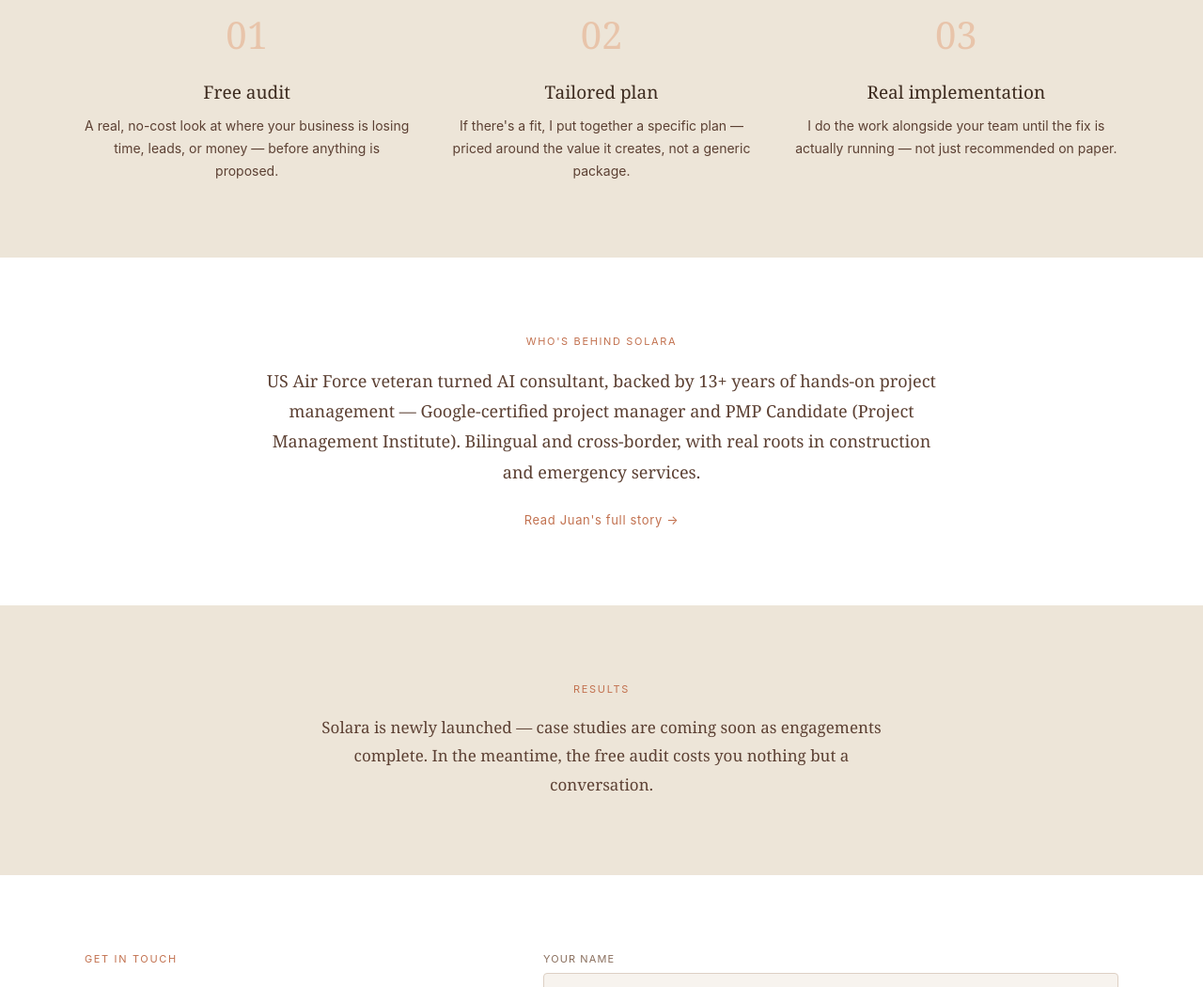
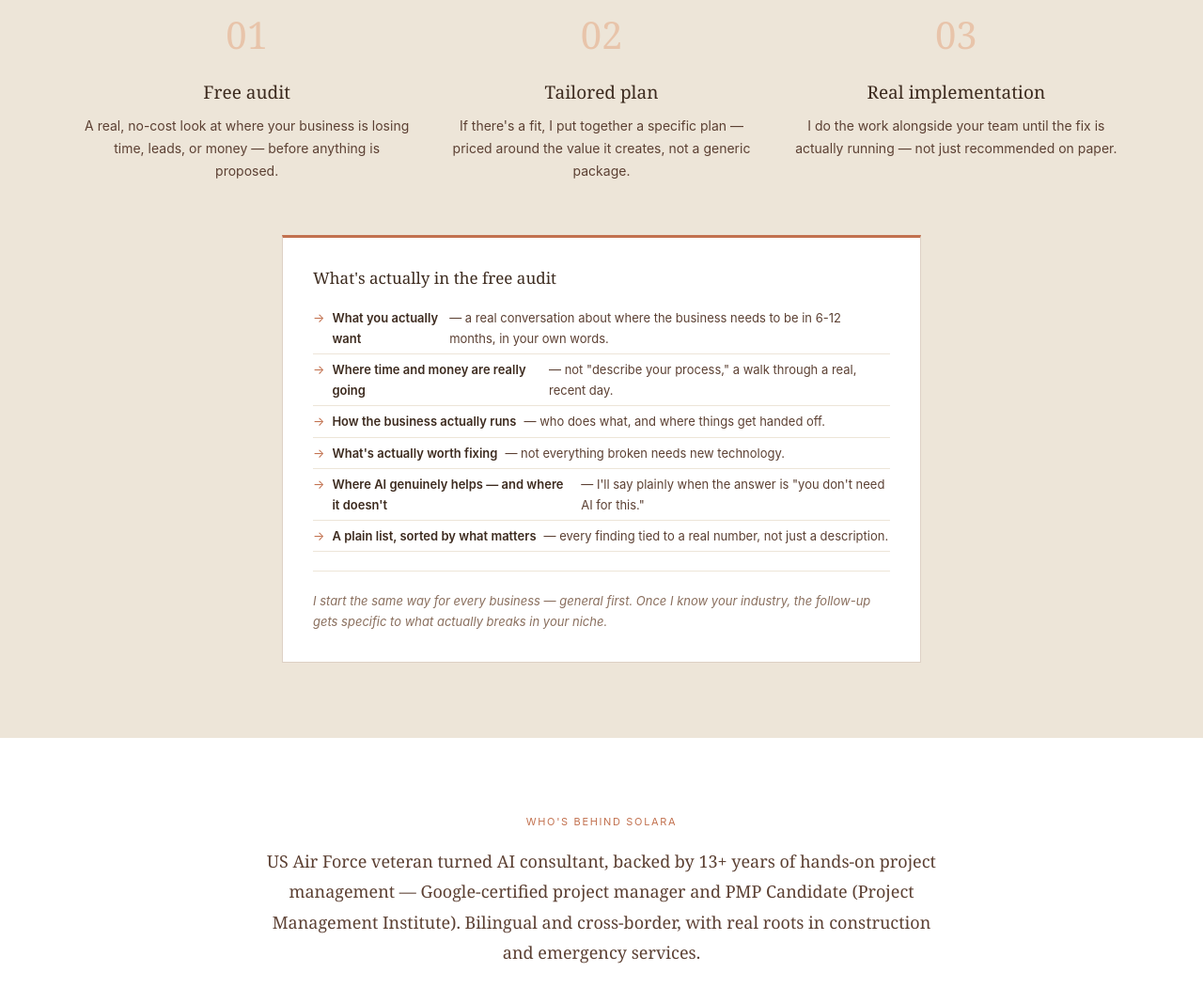
Before and after one commit to boeckh-gif/solarassoc-website, a website: page public/index.html in a window 1280 px wide. Shown: the part 2548-3598 px from the top of the page at 94% size. Drawn offline with Linux system fonts and the light colour scheme.

Commit message:
Expand How It Works with full audit process detail

```diff
--- a/public/index.html
+++ b/public/index.html
@@ -130,6 +130,11 @@
     .how-number { font-family: Georgia, serif; font-size: 2.5rem; color: var(--terra-light); margin-bottom: 1rem; }
     .how-title { font-size: 1.1875rem; color: var(--earth); margin-bottom: 0.75rem; }
     .how-body { font-family: -apple-system, sans-serif; font-size: 14px; color: var(--text-mid); line-height: 1.7; }
+    .how-detail { max-width: 680px; margin: 3.5rem auto 0; text-align: left; background: var(--white); border: 1px solid var(--border); border-top: 3px solid var(--terra); padding: 2rem; }
+    .how-detail-title { font-size: 1.0625rem; color: var(--earth); margin-bottom: 0.25rem; }
+    .how-detail-list { margin-top: 1rem; }
+    .how-detail-list li strong { color: var(--earth); font-weight: 600; }
+    .how-detail-note { font-family: -apple-system, sans-serif; font-size: 13px; color: var(--text-light); margin-top: 1.25rem; padding-top: 1.25rem; border-top: 1px solid var(--cream-dark); font-style: italic; }
 
     /* Credibility */
     .credibility { background: var(--white); }
@@ -374,6 +379,29 @@
         <p class="how-body" data-lang="es">Hago el trabajo junto a tu equipo hasta que la solución realmente funcione — no solo quede recomendada en papel.</p>
       </div>
     </div>
+
+    <div class="how-detail">
+      <h3 class="how-detail-title" data-lang="en">What's actually in the free audit</h3>
+      <h3 class="how-detail-title" data-lang="es">Qué incluye realmente la auditoría gratuita</h3>
+      <ul class="service-list how-detail-list" data-lang="en">
+        <li><strong>What you actually want</strong> — a real conversation about where the business needs to be in 6-12 months, in your own words.</li>
+        <li><strong>Where time and money are really going</strong> — not "describe your process," a walk through a real, recent day.</li>
+        <li><strong>How the business actually runs</strong> — who does what, and where things get handed off.</li>
+        <li><strong>What's actually worth fixing</strong> — not everything broken needs new technology.</li>
+        <li><strong>Where AI genuinely helps — and where it doesn't</strong> — I'll say plainly when the answer is "you don't need AI for this."</li>
+        <li><strong>A plain list, sorted by what matters</strong> — every finding tied to a real number, not just a description.</li>
+      </ul>
+      <ul class="service-list how-detail-list" data-lang="es">
+        <li><strong>Lo que realmente quieres</strong> — una conversación real sobre dónde debe estar el negocio en 6 a 12 meses, en tus propias palabras.</li>
+        <li><strong>A dónde se van realmente el tiempo y el dinero</strong> — no "describe tu proceso," sino repasar un día real y reciente.</li>
+        <li><strong>Cómo funciona realmente el negocio</strong> — quién hace qué, y dónde ocurren las entregas entre personas.</li>
+        <li><strong>Qué vale la pena arreglar</strong> — no todo lo que está roto necesita nueva tecnología.</li>
+        <li><strong>Dónde la IA realmente ayuda — y dónde no</strong> — te diré con claridad cuándo la respuesta es "no necesitas IA para esto."</li>
+        <li><strong>Una lista clara, ordenada por lo que importa</strong> — cada hallazgo con un número real detrás, no solo una descripción.</li>
+      </ul>
+      <p class="how-detail-note" data-lang="en">I start the same way for every business — general first. Once I know your industry, the follow-up gets specific to what actually breaks in your niche.</p>
+      <p class="how-detail-note" data-lang="es">Empiezo igual con cada negocio — general primero. Una vez que conozco tu industria, el seguimiento se enfoca en lo que realmente falla en tu sector.</p>
+    </div>
   </div>
 </section>
 
```
